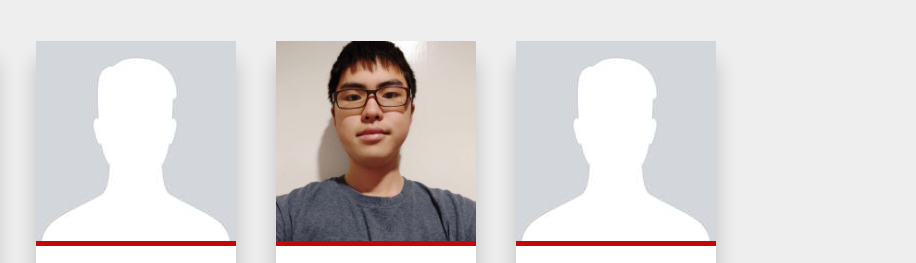
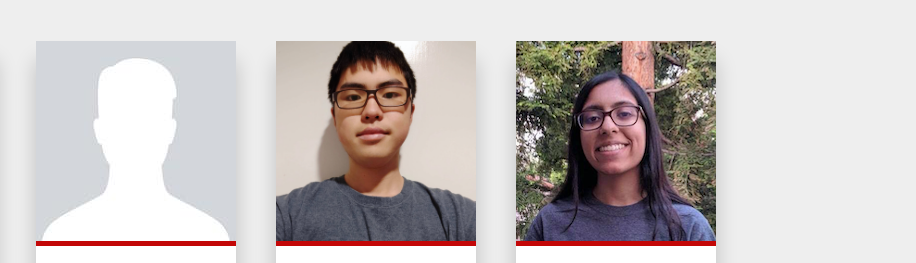
Before and after one commit to TEDxYouthTorreAve/2019, a plain HTML site: page aboutus.html in a window 1280 px wide. Shown: the part 783-1046 px from the top of the page, 364-1280 px from the left. Drawn offline with Linux system fonts and the light colour scheme; a web font is replaced by a local one.

Commit message:
Update aboutus.html

```diff
--- a/aboutus.html
+++ b/aboutus.html
@@ -123,7 +123,7 @@
 
         <!-- Srushti -->
       <div class= "profilegeneric">
-        <img src="images2020/pic01.jpg" alt="" />
+        <img src="images2020/srushti.png" alt="" />
         <div class="detailsgeneric">
           <h2> Srushti A.</h2>
           <p> Technology Director </p>
```
